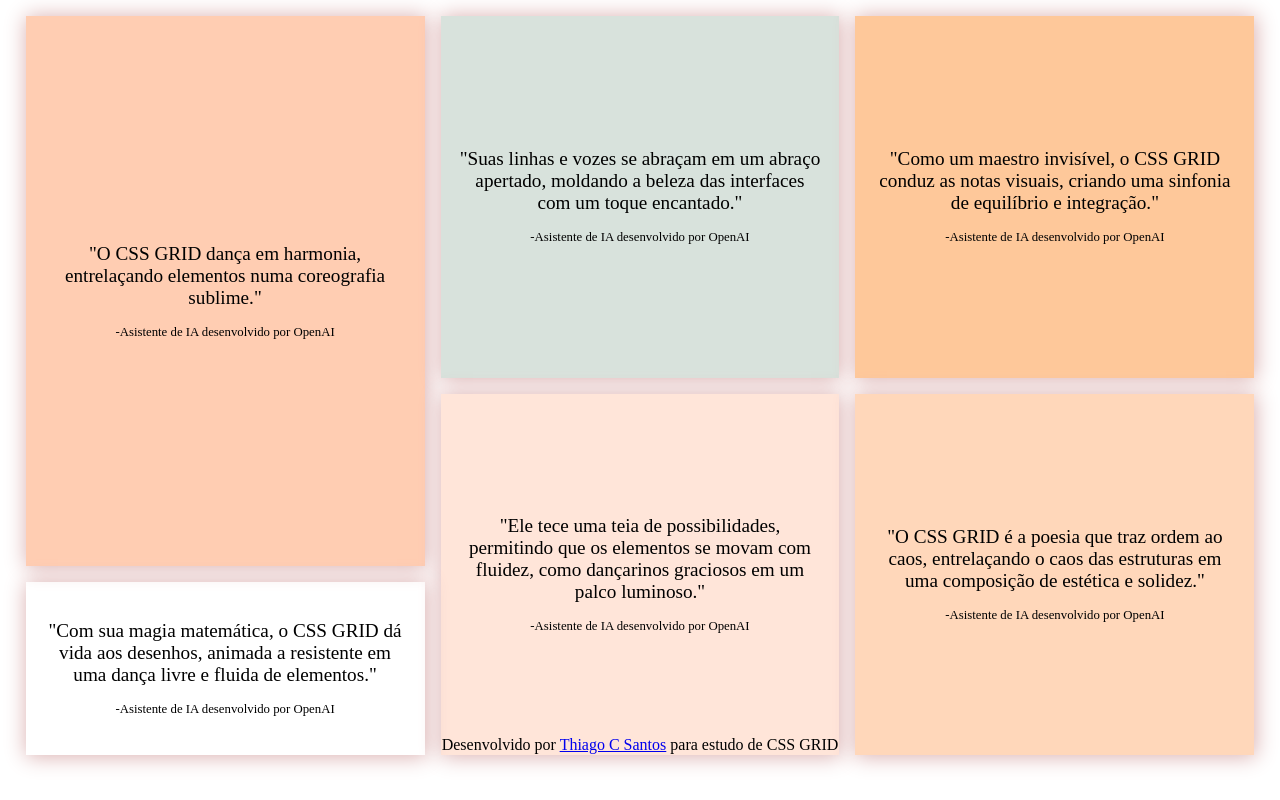
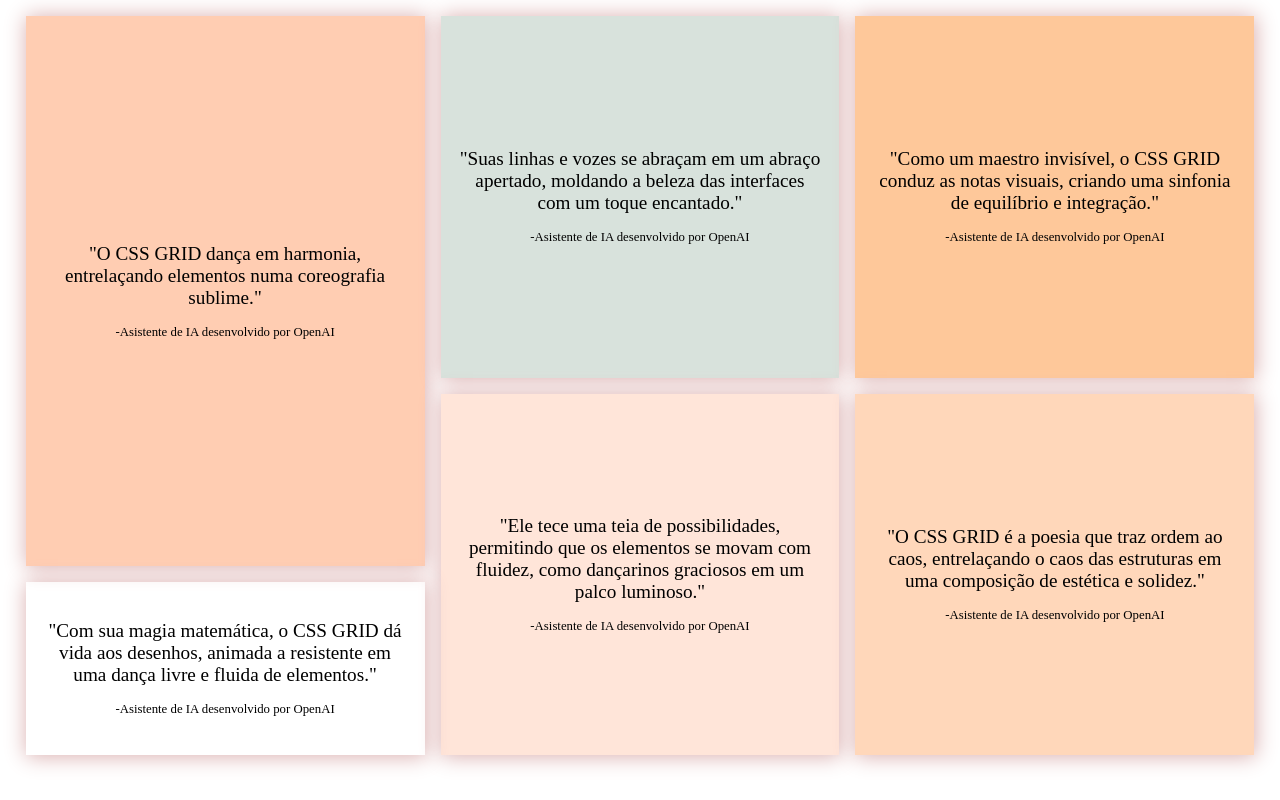
Before and after one commit to thiagocsantosdev/css-grid-study-1, a plain HTML site: page index.html in a window 1280 px wide. Drawn offline with Linux system fonts and the light colour scheme.

Commit message:
Update index.html

```diff
--- a/index.html
+++ b/index.html
@@ -41,7 +41,5 @@
         </div>
 
     </div>
-
-<footer>Desenvolvido por <a href="https://www.linkedin.com/in/thiago-c-santos-8a91b1243/">Thiago C Santos</a> para estudo de CSS GRID </footer>
 </body>
 </html>
```
